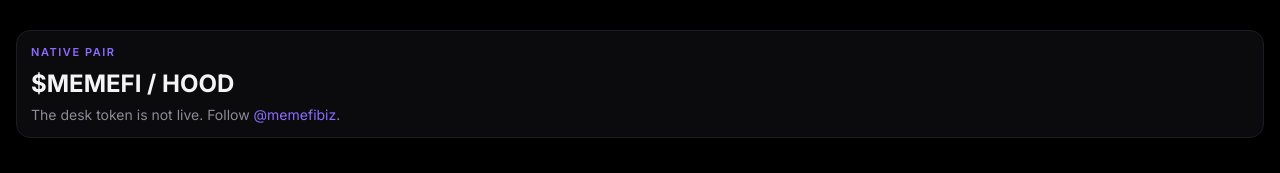
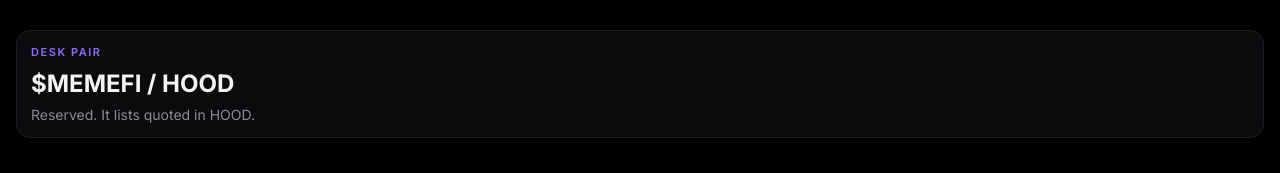
Before and after one commit to yoka404/memefi-biz, a website: page index.html in a window 1280 px wide. Shown: the part 549-722 px from the top of the page. Drawn offline with Linux system fonts and the light colour scheme; no server answers.

Commit message:
Quiet the reserved desk pair copy

```diff
--- a/index.html
+++ b/index.html
@@ -136,9 +136,9 @@
 
 <section class="feature" id="token">
   <div>
-    <p class="eyebrow">Native pair</p>
+    <p class="eyebrow">Desk pair</p>
     <h2>$MEMEFI / HOOD</h2>
-    <p>The desk token is not live. Follow <a href="https://x.com/memefibiz" target="_blank" rel="noopener">@memefibiz</a>.</p>
+    <p>Reserved. It lists quoted in HOOD.</p>
   </div>
 </section>
 
```
